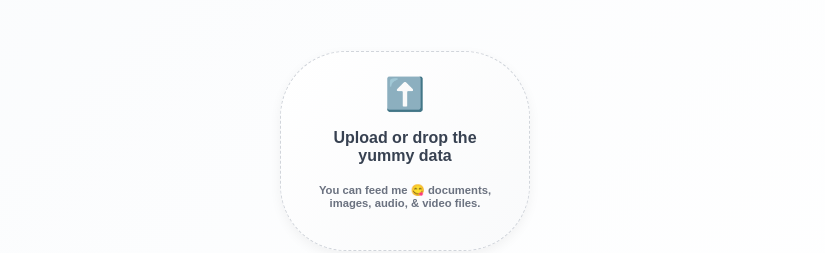
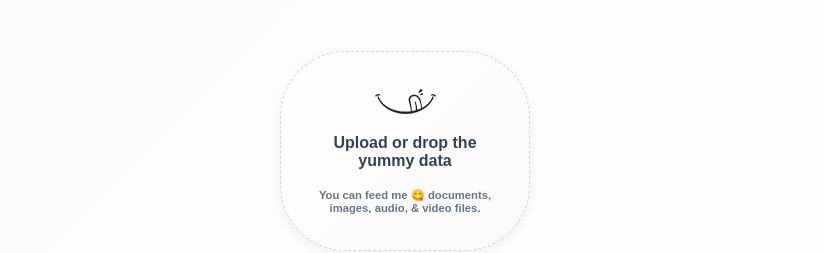
Before and after one commit to adityasinghcoding/PolySensor, a React (Vite) app in the folder frontend/: page / in a window 1280 px wide. Shown: the part 521-774 px from the top of the page, without its empty margins (227-1052 px from the left). Built offline with nearby package versions, Linux system fonts and the light colour scheme.

Commit message:
add the yummy image in input file area

```diff
--- a/frontend/src/components/FileUploader/FileUploader.css
+++ b/frontend/src/components/FileUploader/FileUploader.css
@@ -69,6 +69,16 @@
   color: #9ca3af;
   transition: color 0.3s ease;
   text-align: center;
+  display: block;
+  margin: 0 auto;
+}
+
+.upload-icon img {
+  width: 64px;
+  height: 64px;
+  object-fit: contain;
+  display: block;
+  margin: 0 auto;
 }
 
 .file-uploader:hover .upload-icon {
--- a/frontend/src/components/FileUploader/FileUploader.jsx
+++ b/frontend/src/components/FileUploader/FileUploader.jsx
@@ -1,4 +1,5 @@
 import React, { useRef } from "react";
+import UploadIcon from '../../assets/polysensor-yummy.png';
 import './FileUploader.css'
 
 function FileUploader({ onFileSelect, selectedFile }) {
@@ -56,7 +57,7 @@ function FileUploader({ onFileSelect, selectedFile }) {
             </div>
          ) : (
             <div className="upload-prompt">
-               <div className="upload-icon">⬆️</div>
+               <img src={UploadIcon} alt="Upload Icon" className="upload-icon" />
                <h3>Upload or drop the yummy data</h3>
                <p><h5>You can feed me 😋 documents, images, audio, & video files.</h5></p>
             </div>
--- a/frontend/src/components/Loading/Loading.jsx
+++ b/frontend/src/components/Loading/Loading.jsx
@@ -9,7 +9,7 @@ function Loading() {
         <div className="spinner-ring"></div>
         <div className="spinner-ring"></div>
       </div>
-      <h2>Analyzing your file...</h2>
+      <h2>Digesting the data...</h2>
       <p>This may take a few moments depending on the file size and content.</p>
     </div>
   );
```
Also changed, not shown: frontend/src/assets/polysensor-yummy.png (added), 1 other file (tests, documents, lock files or other folders).
